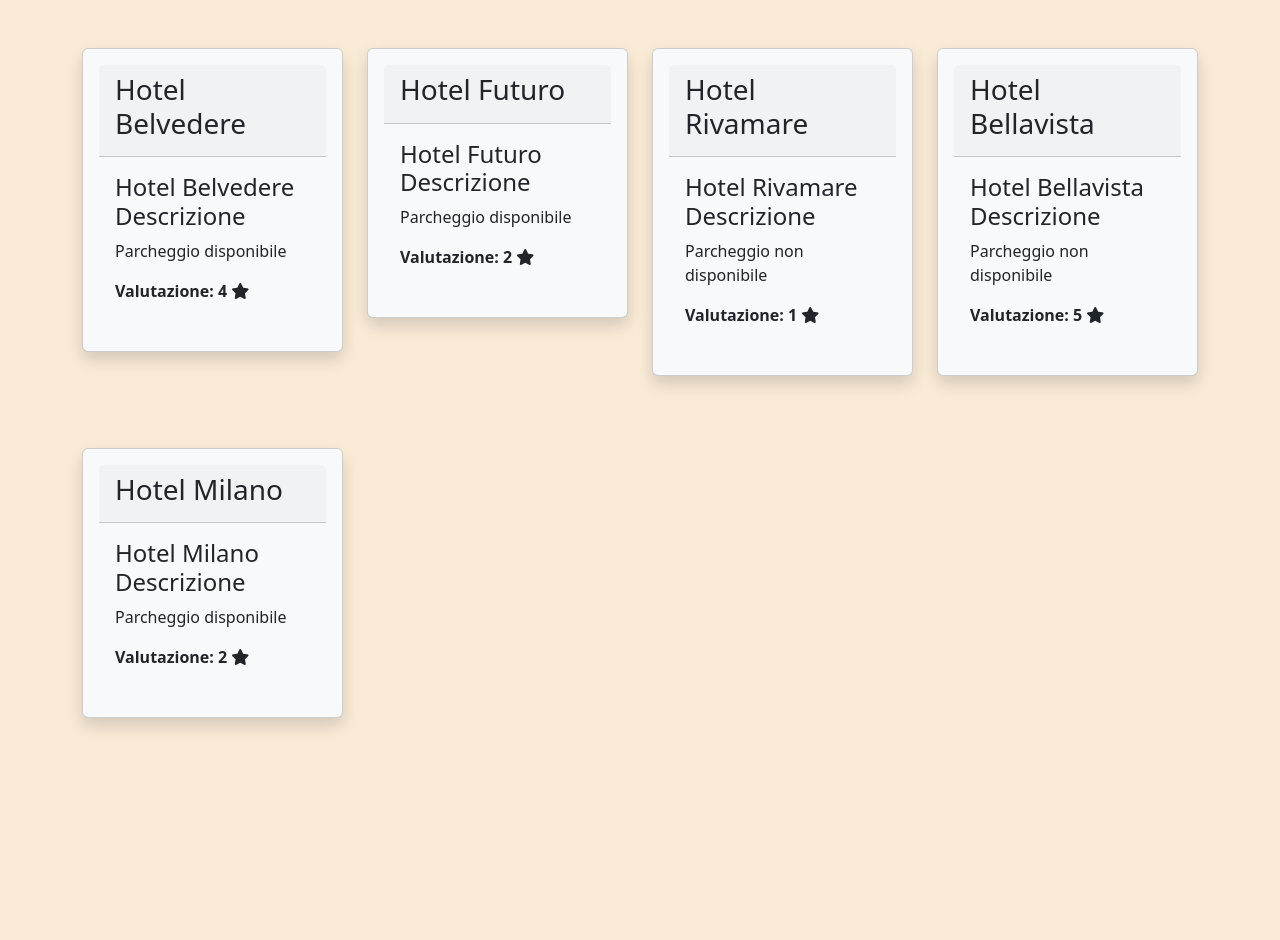
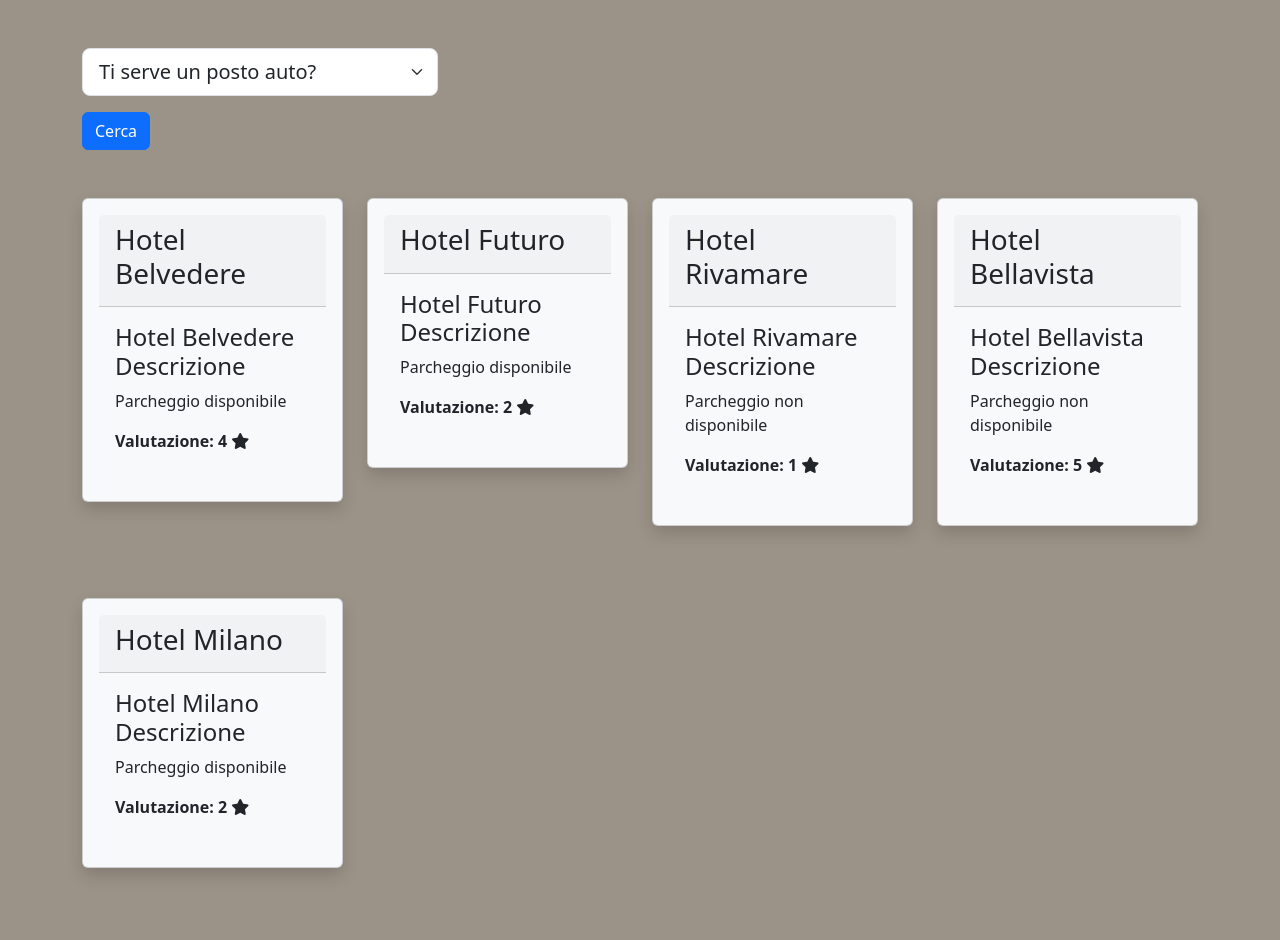
Before and after one commit to MLibralato91/php-hotel, a PHP site: page / in a window 1280 px wide. Before the commit the page ends 729 px from the top, so only its background shows below. Run offline with PHP 8.4, Linux system fonts and the light colour scheme.

Commit message:
add filtered select

```diff
--- a/css/style.css
+++ b/css/style.css
@@ -3,7 +3,7 @@ li{
 }
 
 body{
-  background-color: antiquewhite;
+  background-color: rgb(156, 147, 136);
 }
 
 .card{
--- a/index.php
+++ b/index.php
@@ -39,7 +39,18 @@ $hotels = [
   ],
 
 ];
+if(!empty($_GET['parking'])){
+  $park = $_GET['parking'];
+  $filteredHotels=[];
 
+  foreach($hotels as $hotel){
+    if($hotel['parking'] == $park){
+      $filteredHotels[] = $hotel;
+    }
+  };
+}else{
+  $filteredHotels = $hotels;
+}
 ?>
 
 
@@ -58,8 +69,33 @@ $hotels = [
 
 <body>
   <div class="container">
+    <div class="row pt-5">
+      <div class="col-4">
+        <form action="<?php echo $_SERVER['PHP_SELF']?>" method="GET">
+          <select class="form-select form-select-lg mb-3" aria-label=".form-select-lg example" name="parking">
+            <option selected>Ti serve un posto auto?</option>
+            <option value="true">Si</option>
+            <option value="false">No</option>
+          </select>
+          <button class="btn btn-primary">Cerca</button>
+          <!-- <select class="form-select form-select-sm" aria-label=".form-select-sm example">
+            <option selected>Selezione le stelle che desideri</option>
+            <option value="1">1 Stella</option>
+            <option value="2">2 Stelle</option>
+            <option value="3">3 Stelle</option>
+            <option value="4">4 Stelle</option>
+            <option value="5">5 Stelle</option>
+          </select> -->
+        </form>
+      </div>
+    </div>
+  </div>
+
+
+
+  <div class="container">
     <div class="row pt-5 d-flex">
-      <?php foreach ($hotels as $hotel) { ?>
+      <?php foreach ($filteredHotels as $hotel) { ?>
         <div class="col-3 pb-4">
           <div class="card shadow p-3 mb-5 bg-body-tertiary rounded">
             <div class="card-header">
```
